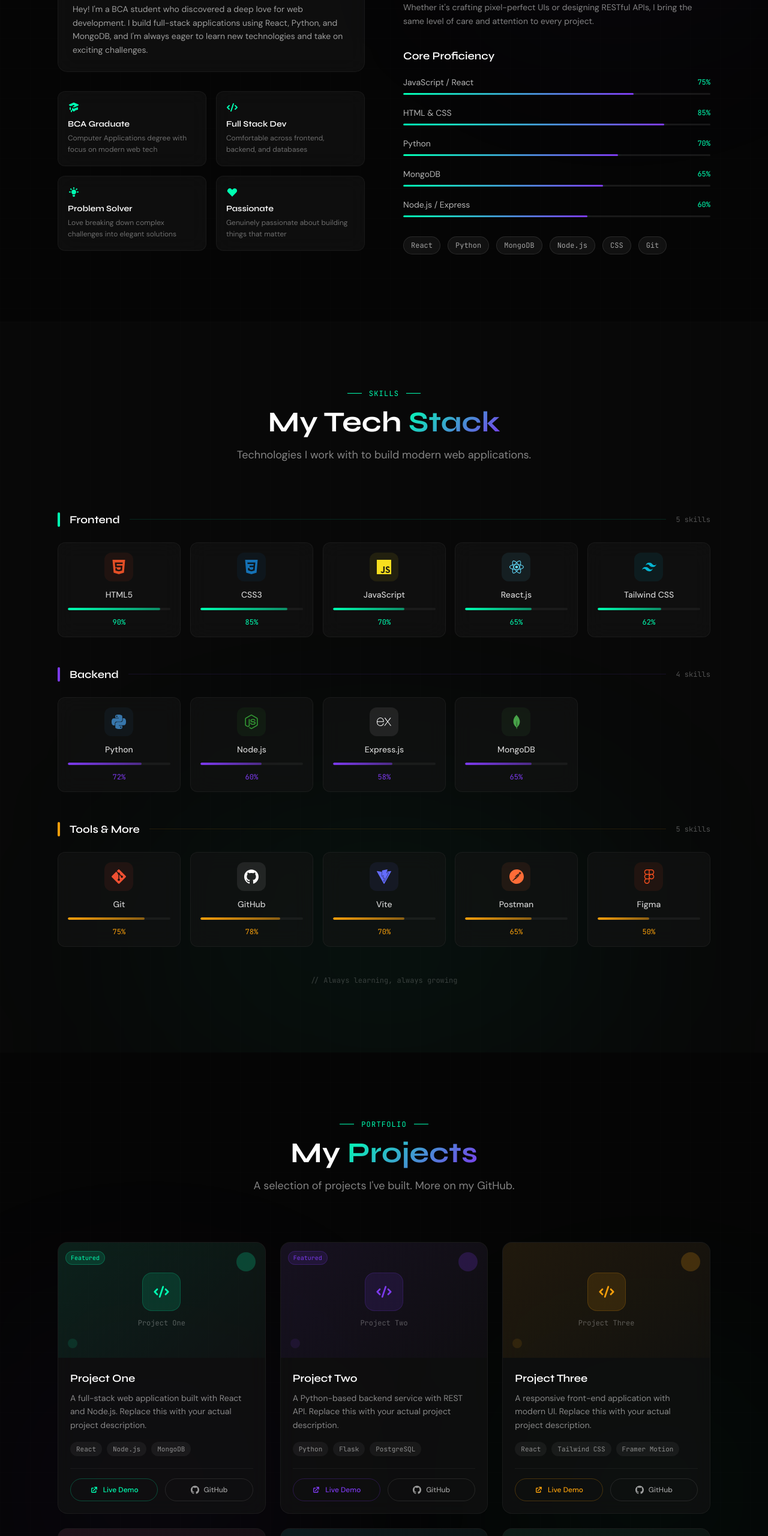
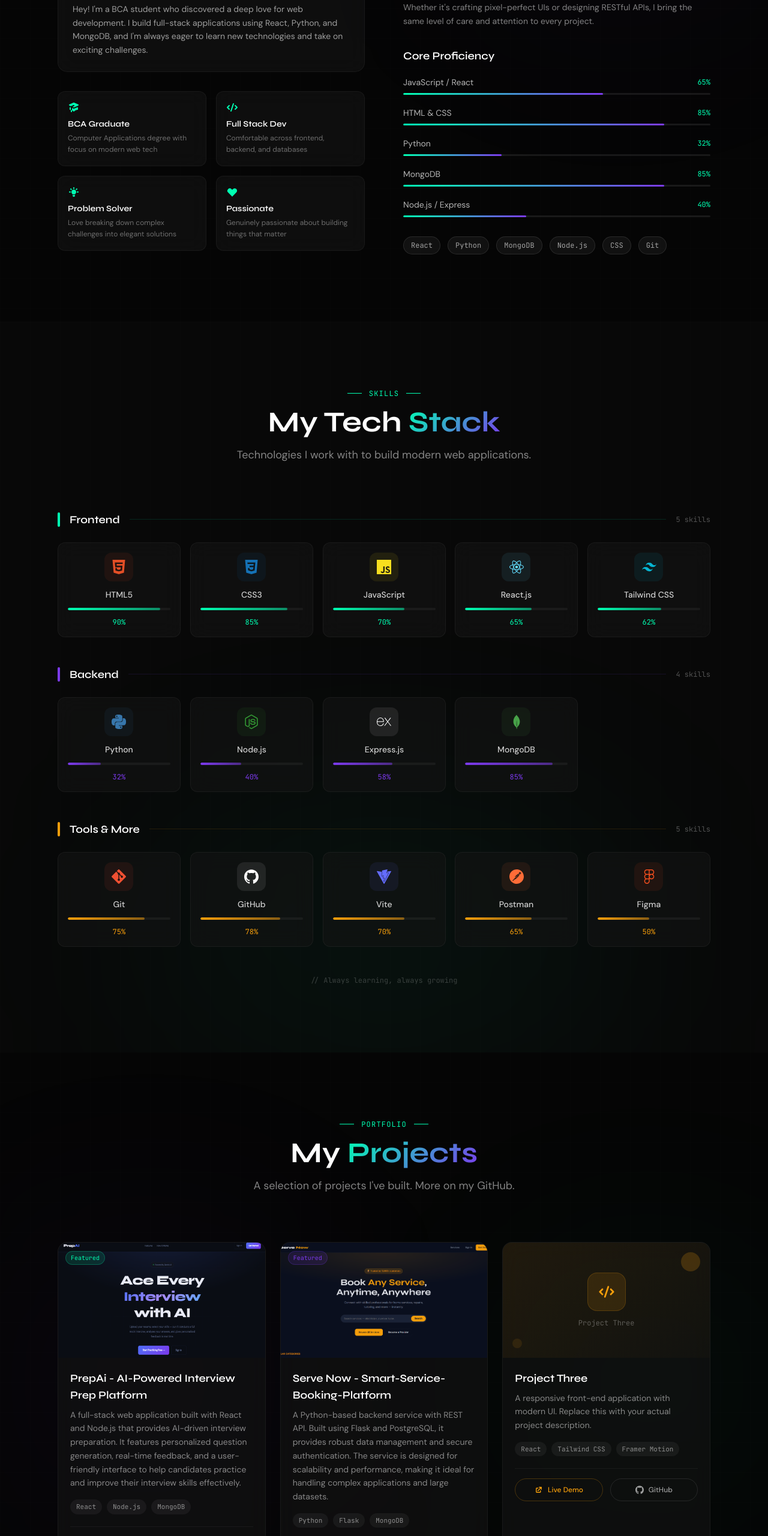
Before and after one commit to govind-codes-byte/portfolio, a React (Vite) app: page / in a window 1280 px wide. Shown: the part 1286-3846 px from the top of the page at 60% size. Built offline with nearby package versions, Linux system fonts and the light colour scheme.

Commit message:
projects update

```diff
--- a/src/components/sections/About.jsx
+++ b/src/components/sections/About.jsx
@@ -33,11 +33,11 @@ const SkillBar = ({ skill, level, delay }) => {
 }
 
 const coreSkills = [
-  { skill: 'JavaScript / React', level: 75 },
+  { skill: 'JavaScript / React', level: 65 },
   { skill: 'HTML & CSS', level: 85 },
-  { skill: 'Python', level: 70 },
-  { skill: 'MongoDB', level: 65 },
-  { skill: 'Node.js / Express', level: 60 },
+  { skill: 'Python', level: 32 },
+  { skill: 'MongoDB', level: 85 },
+  { skill: 'Node.js / Express', level: 40 },
 ]
 
 const About = () => {
--- a/src/components/sections/Contact.jsx
+++ b/src/components/sections/Contact.jsx
@@ -12,9 +12,9 @@ const { SiGithub, SiTwitter } = SiIcons
 
 // EmailJS config
 const EMAILJS_CONFIG = {
-  SERVICE_ID: 'YOUR_SERVICE_ID',
-  TEMPLATE_ID: 'YOUR_TEMPLATE_ID',
-  PUBLIC_KEY: 'YOUR_PUBLIC_KEY',
+  SERVICE_ID: 'service_f5iejx6',
+  TEMPLATE_ID: 'template_30d57mn',
+  PUBLIC_KEY: 'WFZsSRQwJkLlS1is2',
 }
 
 const socials = [
--- a/src/components/sections/Projects.jsx
+++ b/src/components/sections/Projects.jsx
@@ -9,23 +9,23 @@ import { SiGithub } from 'react-icons/si'
 const projects = [
   {
     id: 1,
-    title: 'Project One',
-    description: 'A full-stack web application built with React and Node.js. Replace this with your actual project description.',
-    image: null, // Add: '/project1.png' — put image in /public folder
+    title: 'PrepAi - AI-Powered Interview Prep Platform',
+    description: 'A full-stack web application built with React and Node.js that provides AI-driven interview preparation. It features personalized question generation, real-time feedback, and a user-friendly interface to help candidates practice and improve their interview skills effectively.',
+    image: '/project1.png', // Add: '/project1.png' — put image in /public folder
     tags: ['React', 'Node.js', 'MongoDB'],
     liveUrl: '#', // Replace with your live URL
-    githubUrl: '#', // Replace with your GitHub URL
+    githubUrl: 'https://github.com/govind-codes-byte/PrepAi', // Replace with your GitHub URL
     featured: true,
     color: '#00FFB2',
   },
   {
     id: 2,
-    title: 'Project Two',
-    description: 'A Python-based backend service with REST API. Replace this with your actual project description.',
-    image: null,
-    tags: ['Python', 'Flask', 'PostgreSQL'],
-    liveUrl: '#',
-    githubUrl: '#',
+    title: 'Serve Now - Smart-Service-Booking-Platform',
+    description: 'A Python-based backend service with REST API. Built using Flask and PostgreSQL, it provides robust data management and secure authentication. The service is designed for scalability and performance, making it ideal for handling complex applications and large datasets.',
+    image: '/project2.png',
+    tags: ['Python', 'Flask', 'MongoDB'],
+    liveUrl: 'https://smart-service-booking-seven.vercel.app/',
+    githubUrl: 'https://github.com/govind-codes-byte/smart-service-booking',
     featured: true,
     color: '#7C3AED',
   },
@@ -40,39 +40,39 @@ const projects = [
     featured: false,
     color: '#F59E0B',
   },
-  {
-    id: 4,
-    title: 'Project Four',
-    description: 'A MongoDB-backed CRUD application with full authentication. Replace with your actual description.',
-    image: null,
-    tags: ['Express', 'MongoDB', 'JWT'],
-    liveUrl: '#',
-    githubUrl: '#',
-    featured: false,
-    color: '#EC4899',
-  },
-  {
-    id: 5,
-    title: 'Project Five',
-    description: 'A static website with advanced CSS animations and interactions. Replace with your actual description.',
-    image: null,
-    tags: ['HTML', 'CSS', 'JavaScript'],
-    liveUrl: '#',
-    githubUrl: '#',
-    featured: false,
-    color: '#06B6D4',
-  },
-  {
-    id: 6,
-    title: 'Project Six',
-    description: 'A data visualization dashboard. Replace this with your actual project description.',
-    image: null,
-    tags: ['Python', 'React', 'Chart.js'],
-    liveUrl: '#',
-    githubUrl: '#',
-    featured: false,
-    color: '#10B981',
-  },
+  // {
+  //   id: 4,
+  //   title: 'Project Four',
+  //   description: 'A MongoDB-backed CRUD application with full authentication. Replace with your actual description.',
+  //   image: null,
+  //   tags: ['Express', 'MongoDB', 'JWT'],
+  //   liveUrl: '#',
+  //   githubUrl: '#',
+  //   featured: false,
+  //   color: '#EC4899',
+  // },
+  // {
+  //   id: 5,
+  //   title: 'Project Five',
+  //   description: 'A static website with advanced CSS animations and interactions. Replace with your actual description.',
+  //   image: null,
+  //   tags: ['HTML', 'CSS', 'JavaScript'],
+  //   liveUrl: '#',
+  //   githubUrl: '#',
+  //   featured: false,
+  //   color: '#06B6D4',
+  // },
+  // {
+  //   id: 6,
+  //   title: 'Project Six',
+  //   description: 'A data visualization dashboard. Replace this with your actual project description.',
+  //   image: null,
+  //   tags: ['Python', 'React', 'Chart.js'],
+  //   liveUrl: '#',
+  //   githubUrl: '#',
+  //   featured: false,
+  //   color: '#10B981',
+  // },
 ]
 
 // Gradient placeholder image when no actual image is provided
--- a/src/components/sections/Skills.jsx
+++ b/src/components/sections/Skills.jsx
@@ -25,10 +25,10 @@ const skillCategories = [
     category: 'Backend',
     color: '#7C3AED',
     skills: [
-      { name: 'Python', icon: SiPython, color: '#3776AB', level: 72 },
-      { name: 'Node.js', icon: SiNodedotjs, color: '#339933', level: 60 },
+      { name: 'Python', icon: SiPython, color: '#3776AB', level: 32 },
+      { name: 'Node.js', icon: SiNodedotjs, color: '#339933', level: 40 },
       { name: 'Express.js', icon: SiExpress, color: '#ffffff', level: 58 },
-      { name: 'MongoDB', icon: SiMongodb, color: '#47A248', level: 65 },
+      { name: 'MongoDB', icon: SiMongodb, color: '#47A248', level: 85 },
     ]
   },
   {
```
Also changed, not shown: public/project1.png (added), public/project2.png (added).
